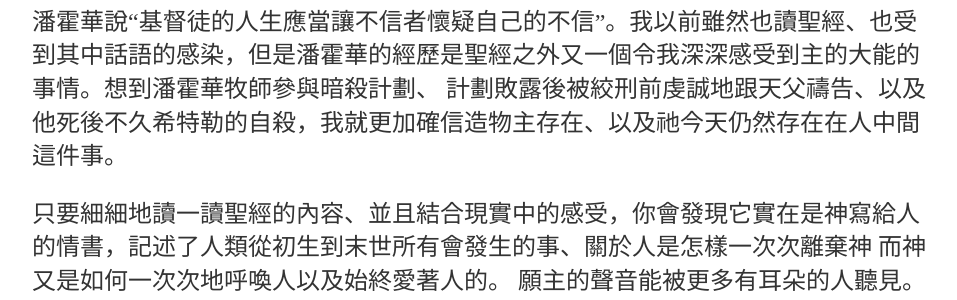
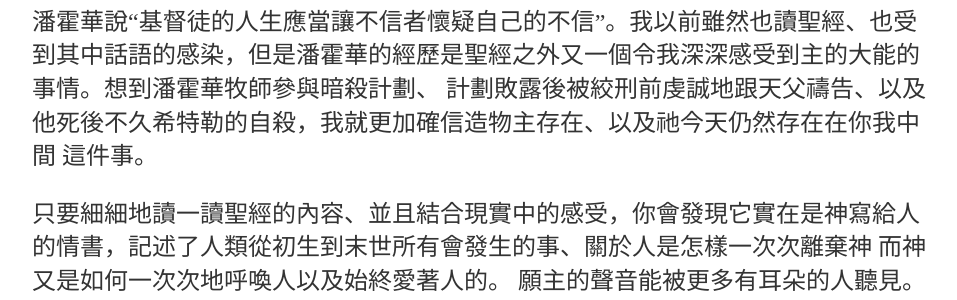
Before and after one commit to Ekove/ekove.github.io, a Jekyll site: the page built from _posts/2020-12-15-In_Memorial_of_Bonhoeffer.md, in a window 1280 px wide. Shown: the part 1056-1356 px from the top of the page, without its empty margins (160-1117 px from the left). Built offline with Jekyll 4.4.1, drawn with Linux system fonts in a browser that asks for light colours.

Commit message:
Update 2020-12-15-In_Memorial_of_Bonhoeffer.md

```diff
--- a/_posts/2020-12-15-In_Memorial_of_Bonhoeffer.md
+++ b/_posts/2020-12-15-In_Memorial_of_Bonhoeffer.md
@@ -17,7 +17,7 @@ Von guten Mächten wunderbar geborgen（所有美善力量）是他在獄中的
 來眾人的光明，所以我想 我現在能做的、只是把這火種傳下去，把這麥種撒出去，也讓更多的人把光帶進黑暗裡。
 
 潘霍華說“基督徒的人生應當讓不信者懷疑自己的不信”。我以前雖然也讀聖經、也受到其中話語的感染，但是潘霍華的經歷是聖經之外又一個令我深深感受到主的大能的事情。想到潘霍華牧師參與暗殺計劃、
-計劃敗露後被絞刑前虔誠地跟天父禱告、以及他死後不久希特勒的自殺，我就更加確信造物主存在、以及祂今天仍然存在在人中間 這件事。
+計劃敗露後被絞刑前虔誠地跟天父禱告、以及他死後不久希特勒的自殺，我就更加確信造物主存在、以及祂今天仍然存在在你我中間 這件事。
 
 只要細細地讀一讀聖經的內容、並且結合現實中的感受，你會發現它實在是神寫給人的情書，記述了人類從初生到末世所有會發生的事、關於人是怎樣一次次離棄神 而神又是如何一次次地呼喚人以及始終愛著人的。
 願主的聲音能被更多有耳朵的人聽見。
```
